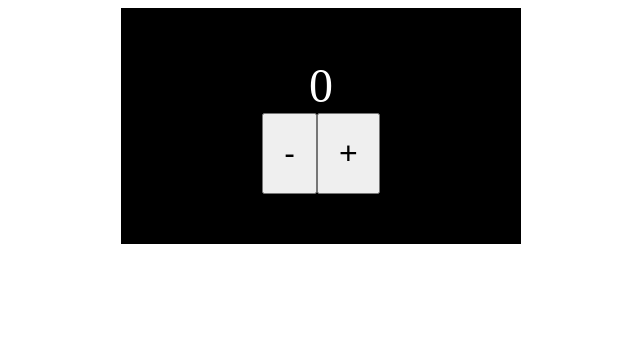
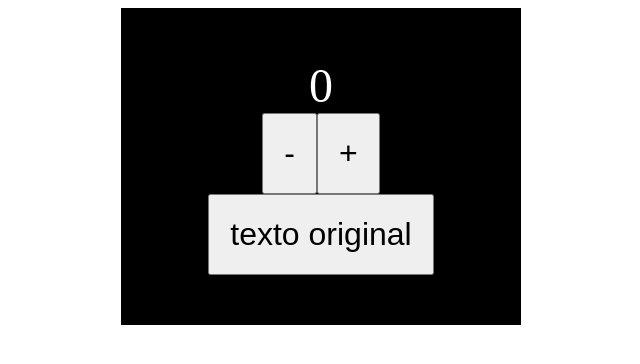
Before and after one commit to educwb/react-counter, a React (Create React App) app: page / in a window 1280 px wide. Shown: the top 364 px of the page, without its empty margins (319-959 px from the left). Built offline with nearby package versions, Linux system fonts and the light colour scheme.

Commit message:
exemplo com dois useEffect

```diff
--- a/src/Counter.js
+++ b/src/Counter.js
@@ -7,6 +7,7 @@ const Counter = () => {
   // na 1ª posição (contador), me retorna o estado atual
   // na 2ª posição (setContador), me retorna uma função para alterar esse estado
   const [contador, setContador] = useState(0)
+  const [texto, setTexto] = useState('texto original')
 
   // recebe dois parâmetros
   // 1º é uma função de callback que será executada antes do restante
@@ -14,8 +15,12 @@ const Counter = () => {
   // toda vez que a variável do array for alterada,
   // o callback será executado novamente
   useEffect(() => {
-    console.log('renderizou')
+    console.log('ok alterou o contador')
   }, [(contador)])
+
+  useEffect(() => {
+    console.log('ok alterou o texto')
+  }, [(texto)])
 
   const handleOnClick = operador => {
     let novoValor = operador === '+' ? contador + 1 : contador -1
@@ -27,6 +32,7 @@ const Counter = () => {
       <span>{contador}</span>
       <button onClick={() => handleOnClick('-')}>-</button>
       <button onClick={() => handleOnClick('+')}>+</button>
+      <button onClick={() => setTexto('Novo texto')}>{texto}</button>
     </div>
   )
 }
```
